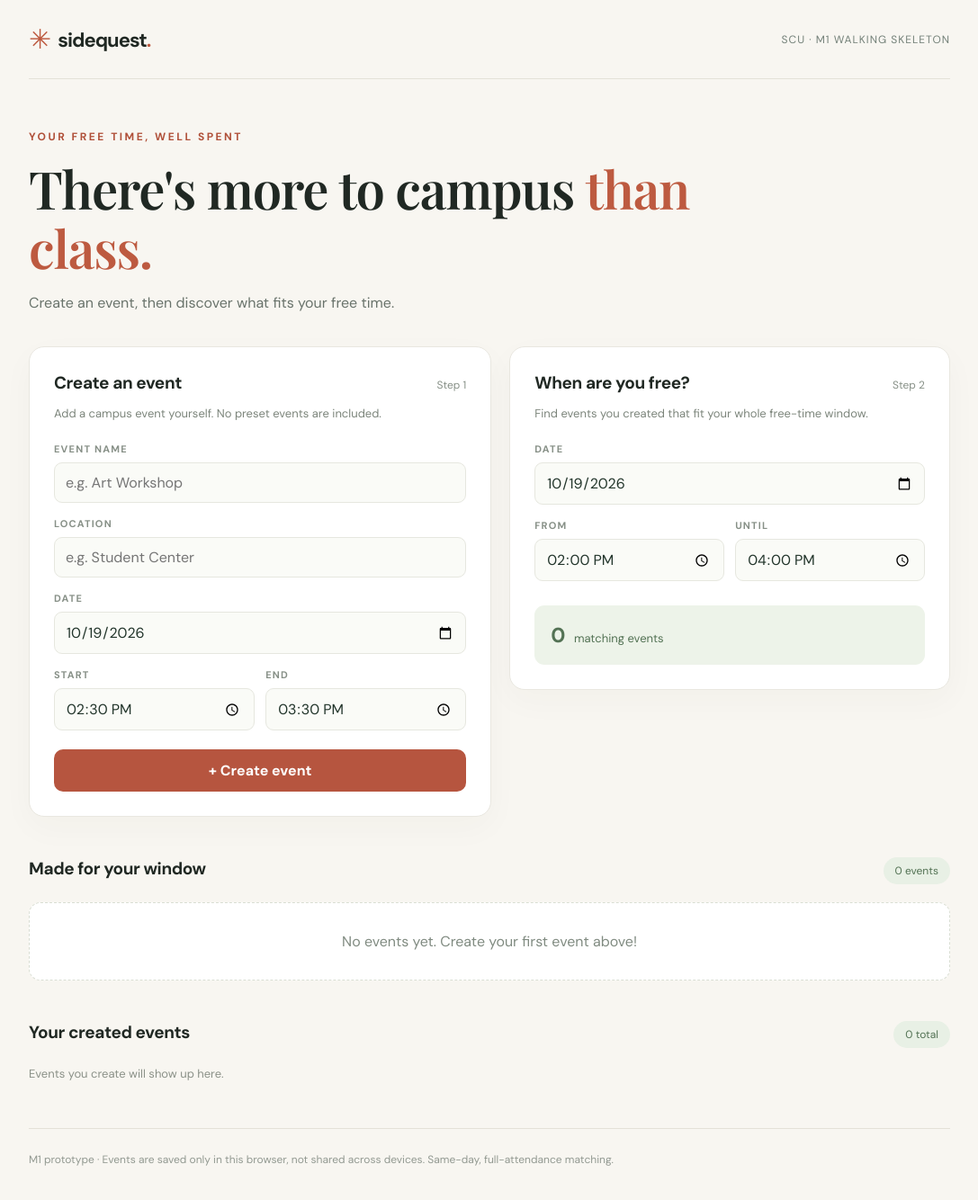
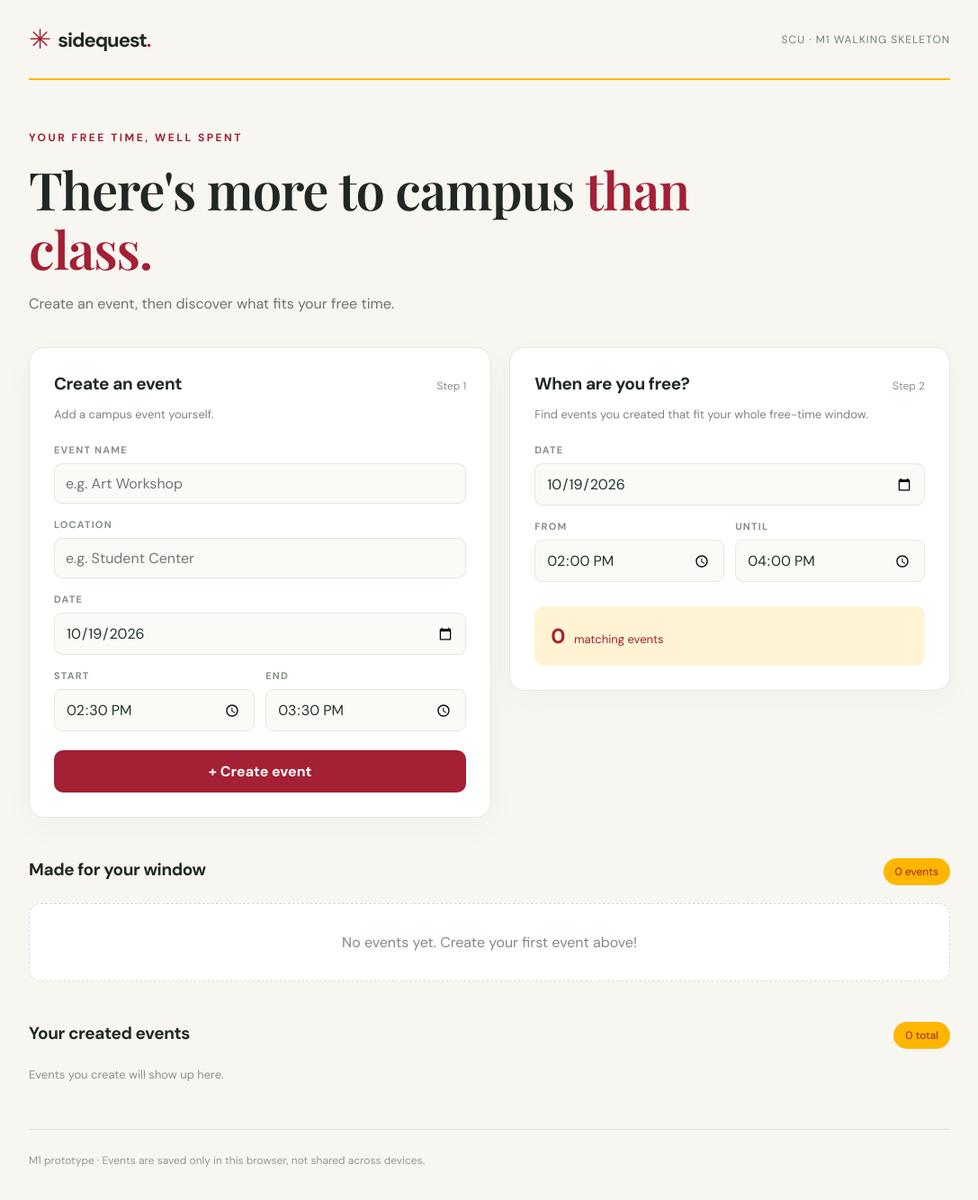
Before and after one commit to haiiroWednesday/SideQuest-CSCI187, a React (Vite) app in the folder app/: page / in a window 1280 px wide. Shown: the top 1334 px of the page at 90% size, without its empty margins (96-1183 px from the left). Built offline with nearby package versions, Linux system fonts and the light colour scheme; a web font is replaced by a local one.

Commit message:
Apply SCU maroon and gold branding and simplify UI copy

```diff
--- a/app/src/App.tsx
+++ b/app/src/App.tsx
@@ -74,7 +74,7 @@ export default function App() {
             <h2 id="create-heading">Create an event</h2>
             <span>Step 1</span>
           </div>
-          <p className="panel-description">Add a campus event yourself. No preset events are included.</p>
+          <p className="panel-description">Add a campus event yourself.</p>
           <form className="event-form" onSubmit={handleCreate}>
             <label>
               <span>EVENT NAME</span>
@@ -181,7 +181,7 @@ export default function App() {
               ))}
             </ul>}
       </section>
-      <footer>M1 prototype · Events are saved only in this browser, not shared across devices. Same-day, full-attendance matching.</footer>
+      <footer>M1 prototype · Events are saved only in this browser, not shared across devices.</footer>
     </main>
   )
 }
--- a/app/src/style.css
+++ b/app/src/style.css
@@ -1,13 +1,13 @@
 @import url('https://fonts.googleapis.com/css2?family=DM+Sans:wght@400;500;600;700&family=Playfair+Display:ital,wght@0,600;0,700;1,600&display=swap');
-:root{font-family:'DM Sans',system-ui,sans-serif;background:#f8f6f1;color:#202823;font-synthesis:none}
+:root{font-family:'DM Sans',system-ui,sans-serif;background:#f8f6f1;color:#202823;font-synthesis:none;--scu-maroon:#a32035;--scu-maroon-dark:#7d192b;--scu-gold:#ffb600;--scu-gold-wash:#fff3d3}
 *{box-sizing:border-box}body{margin:0;min-width:320px}button,input{font:inherit}.shell{max-width:1080px;margin:auto;padding:0 28px}
-.topbar{padding:24px 0;display:flex;align-items:center;justify-content:space-between;border-bottom:1px solid #e4e1d8}
-.wordmark{font-size:22px;font-weight:700;letter-spacing:-1px}.flower{font-size:30px;vertical-align:-2px;padding-right:4px;color:#bd5a40}.dot{color:#bd5a40}
+.topbar{padding:24px 0;display:flex;align-items:center;justify-content:space-between;border-bottom:2px solid var(--scu-gold)}
+.wordmark{font-size:22px;font-weight:700;letter-spacing:-1px}.flower{font-size:30px;vertical-align:-2px;padding-right:4px;color:var(--scu-maroon)}.dot{color:var(--scu-maroon)}
 .tag{color:#738078;font-size:12px;letter-spacing:1px;text-transform:uppercase}
 .hero{padding:56px 0 34px;max-width:760px}
-.eyebrow{color:#b05039;font-size:12px;font-weight:700;letter-spacing:2.5px}
+.eyebrow{color:var(--scu-maroon);font-size:12px;font-weight:700;letter-spacing:2.5px}
 h1{font:600 clamp(38px,5vw,58px)/1.14 'Playfair Display',Georgia,serif;letter-spacing:-1.2px;margin:16px 0}
-h1 em{color:#bd5a40}.lead{font-size:16px;line-height:1.65;color:#69736b;max-width:560px;margin:0}
+h1 em{color:var(--scu-maroon)}.lead{font-size:16px;line-height:1.65;color:#69736b;max-width:560px;margin:0}
 .workspace{display:grid;grid-template-columns:1.05fr 1fr;gap:20px;align-items:start}
 .panel{background:#fff;padding:27px;border:1px solid #e9e7e0;border-radius:17px;box-shadow:0 12px 36px #31332308}
 .panel-heading,.section-title{display:flex;justify-content:space-between;align-items:baseline;gap:14px}
@@ -17,15 +17,15 @@ h1 em{color:#bd5a40}.lead{font-size:16px;line-height:1.65;color:#69736b;max-widt
 .event-form label,.search-fields label{display:flex;flex-direction:column;gap:8px;min-width:0;flex:1}
 .event-form label span,.search-fields label span{color:#879087;font-size:11px;font-weight:700;letter-spacing:1.2px}
 .event-form input,.search-fields input{width:100%;min-width:0;color:#22352b;border:1px solid #e6e7df;border-radius:9px;padding:11px 12px;background:#fafbf7}
-.event-form input:focus,.search-fields input:focus{outline:2px solid #8d9c83;outline-offset:1px}
-.time-row{display:flex;gap:12px}.primary-button{padding:13px 16px;border:0;border-radius:10px;background:#b6553f;color:#fff;font-weight:700;cursor:pointer;margin-top:5px}
-.primary-button:hover{background:#9d442e}.primary-button:focus-visible,.remove-button:focus-visible{outline:3px solid #8d9c83;outline-offset:2px}
+.event-form input:focus,.search-fields input:focus{outline:2px solid var(--scu-gold);outline-offset:1px}
+.time-row{display:flex;gap:12px}.primary-button{padding:13px 16px;border:0;border-radius:10px;background:var(--scu-maroon);color:#fff;font-weight:700;cursor:pointer;margin-top:5px}
+.primary-button:hover{background:var(--scu-maroon-dark)}.primary-button:focus-visible,.remove-button:focus-visible{outline:3px solid var(--scu-gold);outline-offset:2px}
 .error{color:#a33128;font-size:13px;line-height:1.5}.success{color:#3f7546;font-size:13px;line-height:1.5}
-.mini-summary{margin-top:27px;padding:18px;border-radius:11px;background:#edf3e9;color:#537254;font-size:13px}.mini-summary strong{font-size:23px;margin-right:6px}
-.results{margin:45px 0}.counter{font-size:12px;color:#537254;background:#e8f0e5;border-radius:50px;padding:7px 13px;white-space:nowrap}
+.mini-summary{margin-top:27px;padding:18px;border-radius:11px;background:var(--scu-gold-wash);color:var(--scu-maroon);font-size:13px}.mini-summary strong{font-size:23px;margin-right:6px}
+.results{margin:45px 0}.counter{font-size:12px;color:var(--scu-maroon);background:var(--scu-gold);border-radius:50px;padding:7px 13px;white-space:nowrap}
 .events{display:flex;flex-direction:column;gap:12px;margin-top:20px}
 .event-card{display:flex;justify-content:space-between;gap:18px;align-items:center;padding:22px 26px;background:#fff;border:1px solid #ece9df;border-radius:13px}
-.category{color:#b0553f;font-size:11px;font-weight:700;letter-spacing:.8px;text-transform:uppercase}
+.category{color:var(--scu-maroon);font-size:11px;font-weight:700;letter-spacing:.8px;text-transform:uppercase}
 .event-card h3{font-size:18px;margin:8px 0 5px}.event-card p{font-size:13px;color:#818a81;margin:0}
 .event-right{text-align:right;display:flex;flex-direction:column;gap:8px;min-width:145px}
 .fit{color:#59805b;font-weight:700;font-size:12px}.event-right strong{font-size:13px;white-space:nowrap}
@@ -34,8 +34,8 @@ h1 em{color:#bd5a40}.lead{font-size:16px;line-height:1.65;color:#69736b;max-widt
 .saved-list{list-style:none;padding:0;margin:20px 0 0;display:flex;flex-direction:column;gap:8px}
 .saved-list li{display:flex;justify-content:space-between;align-items:center;gap:12px;padding:14px 17px;background:#fff;border:1px solid #ece9df;border-radius:10px}
 .saved-list li div{display:flex;flex-direction:column;gap:5px;min-width:0}.saved-list li strong{font-size:14px;overflow-wrap:anywhere}.saved-list li span{font-size:12px;color:#778279;overflow-wrap:anywhere}
-.remove-button{border:1px solid #dfddd5;background:#fff;border-radius:8px;color:#985544;cursor:pointer;padding:8px 10px;font-size:12px;flex-shrink:0}
-.remove-button:hover{background:#fdf2ed}
+.remove-button{border:1px solid #dfddd5;background:#fff;border-radius:8px;color:var(--scu-maroon);cursor:pointer;padding:8px 10px;font-size:12px;flex-shrink:0}
+.remove-button:hover{background:var(--scu-gold-wash)}
 footer{border-top:1px solid #e4e1d8;padding:25px 0 40px;color:#929991;font-size:12px;line-height:1.6}
 @media(max-width:760px){.workspace{grid-template-columns:1fr}.hero{padding:44px 0 28px}}
 @media(max-width:480px){.shell{padding:0 16px}.panel{padding:20px}.topbar .tag{font-size:10px}.time-row{gap:8px}.event-form input,.search-fields input{padding:10px 7px}.event-card{padding:18px;flex-direction:column;align-items:start}.event-right{width:100%;flex-direction:row;flex-wrap:wrap;justify-content:space-between;align-items:center}}
```
